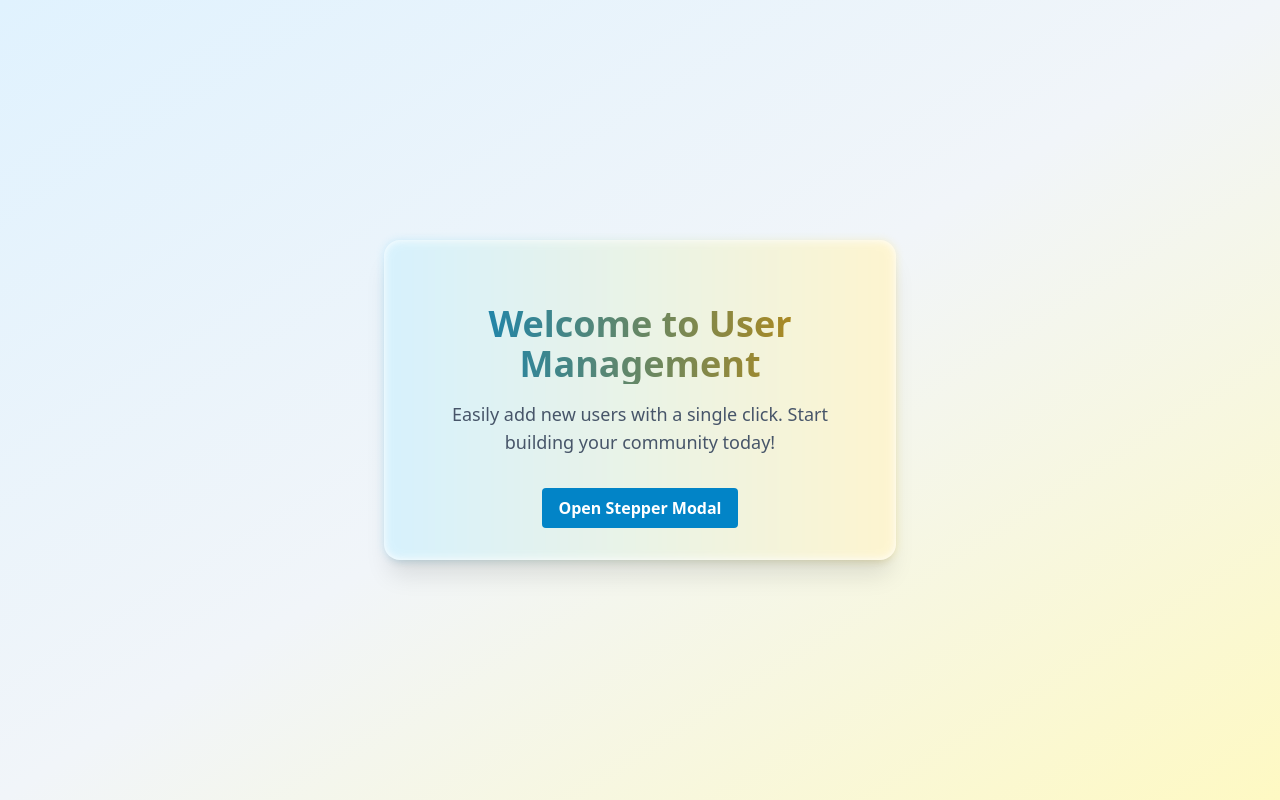
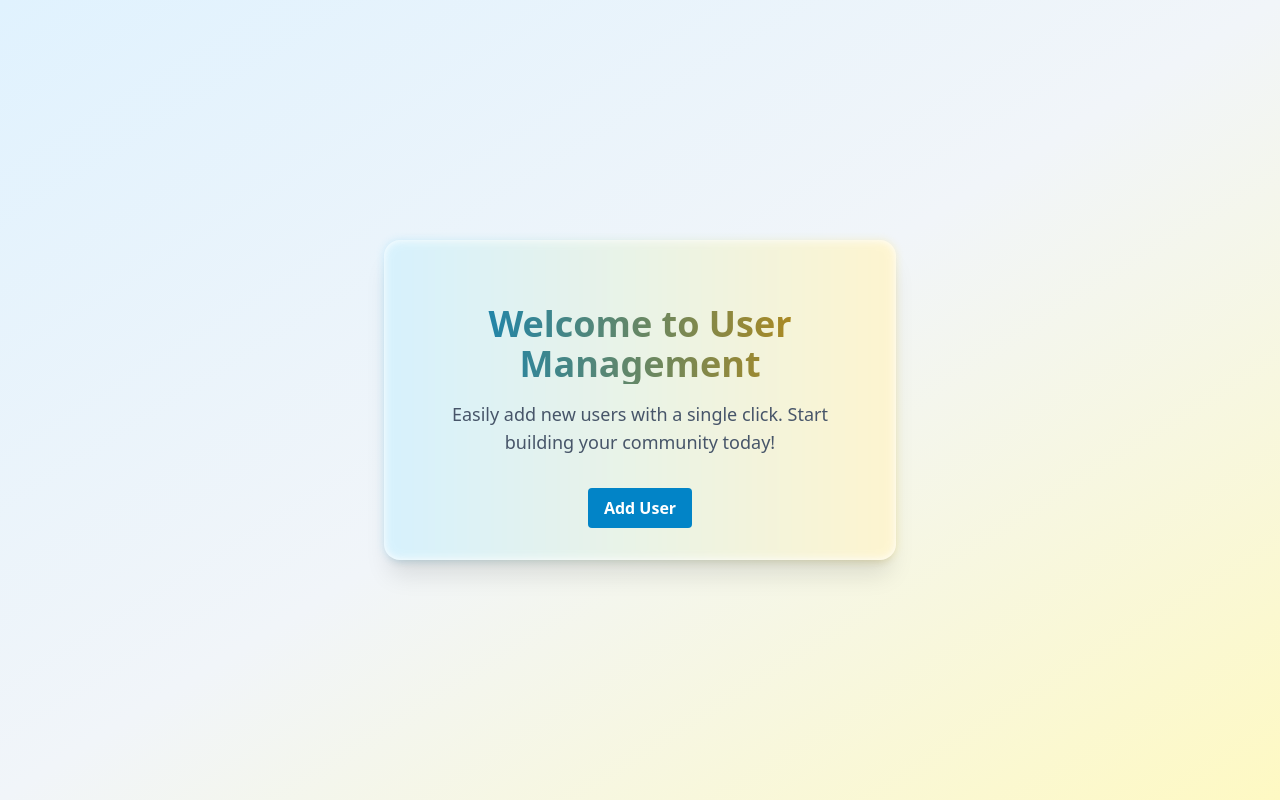
Before and after one commit to nevin03/reusable-components-react, a React (Vite) app: page / in a window 1280 px wide. Built offline with nearby package versions, Linux system fonts and the light colour scheme.

Commit message:
refactor(StepperModal): imporved for modal scroll

```diff
--- a/src/pages/StepperModal.jsx
+++ b/src/pages/StepperModal.jsx
@@ -3,7 +3,7 @@ import { useModal } from "@/components/shared/Modal/useModal";
 import BasicInfo from "@/pages/BasicInfo";
 import UserAddress from "@/pages/UserAddress";
 import UserAccess from "@/pages/UserAccess";
-import UsersData from "@/pages/UsersData";
+import UserPass from "@/pages/UserPass";
 import Button from "@/components/shared/Button";
 
 const StepperModal = () => {
@@ -11,7 +11,10 @@ const StepperModal = () => {
   const [step, setStep] = useState(0);
 
   const steps = [
-    { title: "Basic Info", component: <BasicInfo onNext={() => setStep(1)} /> },
+    {
+      title: "Basic Info",
+      component: <BasicInfo onNext={() => setStep(1)} />,
+    },
     {
       title: "Address",
       component: (
@@ -25,8 +28,8 @@ const StepperModal = () => {
       ),
     },
     {
-      title: "Users",
-      component: <UsersData onBack={() => setStep(2)} onClose={close} />,
+      title: "Security",
+      component: <UserPass onBack={() => setStep(2)} closeModal={close} />,
     },
   ];
 
@@ -36,7 +39,7 @@ const StepperModal = () => {
         onClick={open}
         className="px-4 py-2 bg-blue-600 text-white rounded"
       >
-        Open Stepper Modal
+        Add User
       </Button>
 
       <ModalUI modalTitle={steps[step].title} size="md">
```
